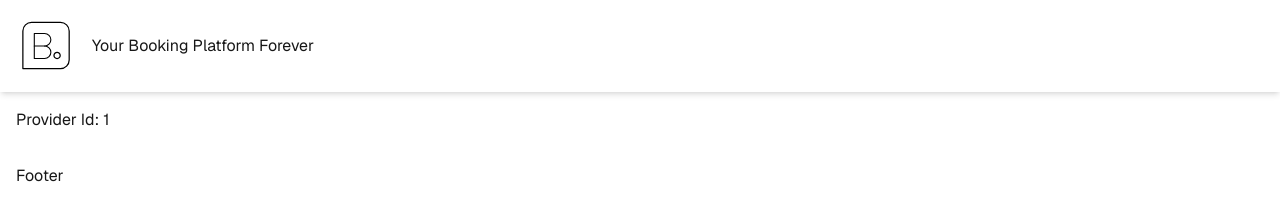
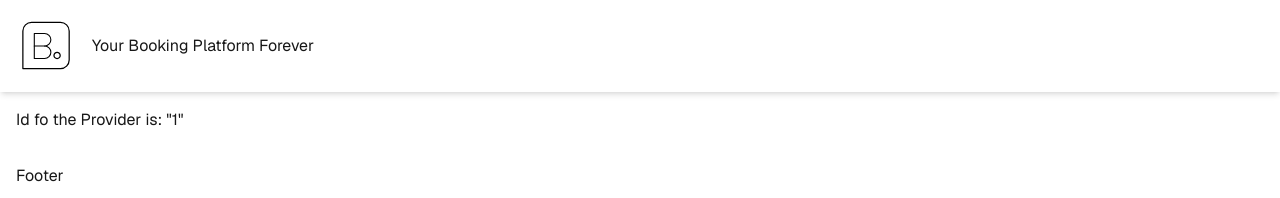
Before and after one commit to NavasardianMichael/bookie, a Next.js app: page /providers/1 in a window 1280 px wide. Shown: the top 198 px of the page. Built offline with nearby package versions, Linux system fonts and the light colour scheme.

Commit message:
v2 test commit to deploy on vercel

```diff
--- a/src/app/providers/[providerId]/page.tsx
+++ b/src/app/providers/[providerId]/page.tsx
@@ -8,7 +8,7 @@ const Provider = async ({ params }: { params: Params }) => {
     const { providerId } = await params
     return (
         <article>
-            <header>Provider Id: {providerId}</header>
+            <header>Id fo the Provider is: "{providerId}"</header>
         </article>
     )
 }
```
